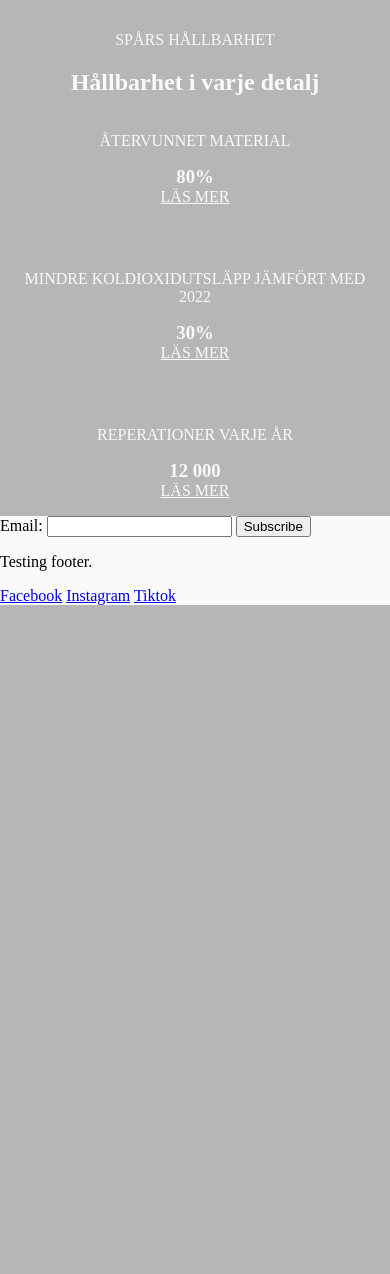
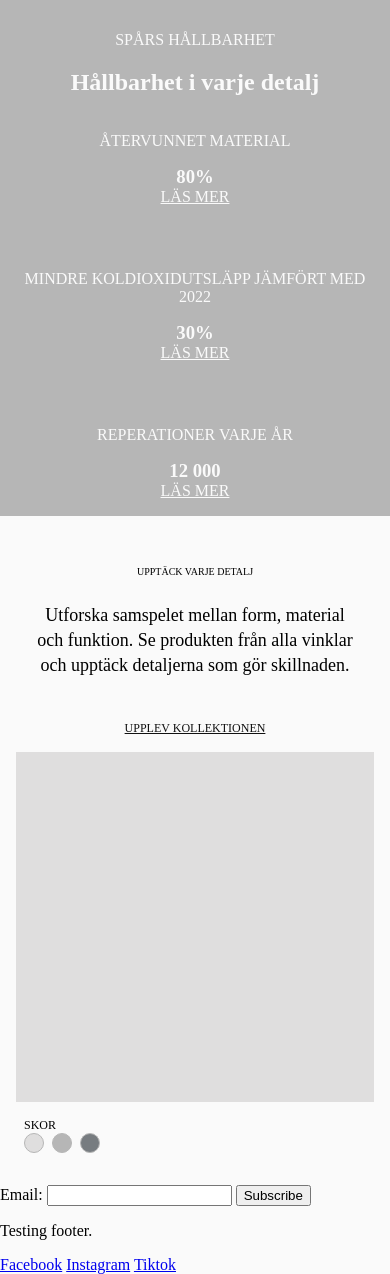
Before and after one commit to allehammar/SP-R, a PHP site: page / in a window 390 px wide. Shown: the part 1380-2654 px from the top of the page. Before the commit the page ends 1985 px from the top, so only its background shows below. Run offline with PHP 8.4, Linux system fonts and the light colour scheme.

Commit message:
greyboxFivePhone

```diff
--- a/index.php
+++ b/index.php
@@ -81,6 +81,50 @@ require_once __DIR__ . '/header.php';
     </div>
   </div>
 
+  <div class="configurators">
+    <div class="configuratorInfo">
+      <div class="configuratorInfoEtiquette">
+        <p>UPPTÄCK VARJE DETALJ</p>
+      </div>
+
+      <div class="configuratorInfoDescription">
+        <h3>Utforska samspelet mellan form, material och funktion. Se produkten från alla vinklar och upptäck detaljerna som gör skillnaden.</h3>
+      </div>
+    </div>
+
+    <div class="configuratorLink">
+      <a href="">UPPLEV KOLLEKTIONEN</a>
+    </div>
+
+    <div class="configuratorTools">
+      <div class="configurator3D">
+
+      </div>
+
+      <div class="configuratorChoices">
+        <div class="productChoiceName">
+          <div class="productChoiceNameText">
+            <p>SKOR</p>
+          </div>
+        </div>
+
+        <div class="productChoiceColor">
+          <div class="colorOne">
+
+          </div>
+
+          <div class="colorTwo">
+
+          </div>
+
+          <div class="colorThree">
+
+          </div>
+        </div>
+      </div>
+    </div>
+  </div>
+
   <form action="">
     <label for="Email">
       Email:
--- a/style.css
+++ b/style.css
@@ -261,6 +261,95 @@ GreyboxThree
   color: var(--base-colorOne);
 } */
 
+/*--------------------------
+GreyboxFive
+----------------------------*/
+.configurators {
+  background-color: var(--base-colorOne);
+  width: 100%;
+  padding: var(--space-ss);
+}
+
+.configuratorInfo {
+  display: flex;
+  flex-direction: column;
+  align-items: center;
+  text-align: center;
+  gap: 16px;
+  padding: 24px 16px;
+}
+
+.configuratorInfoEtiquette {
+  font-size: 10px;
+  margin: 0;
+}
+
+.configuratorInfoDescription h3 {
+  font-weight: 400;
+  font-size: 18px;
+  line-height: 1.4;
+  margin: 0;
+}
+
+.configuratorLink {
+  text-align: center;
+  padding: 16px;
+}
+
+.configuratorLink a {
+  color: var(--base-colorSix);
+  font-size: 12px;
+}
+
+.configuratorTools {
+  display: flex;
+  flex-direction: column;
+}
+
+.configurator3D {
+  min-height: 350px;
+  width: 100%;
+  background-color: var(--base-colorTwo);
+}
+
+.configuratorChoices {
+  display: flex;
+  flex-direction: column;
+  padding: var(--space-ss) 8px;
+}
+
+.productChoiceNameText p {
+  font-size: 12px;
+  margin: 0;
+}
+
+.productChoiceColor {
+  display: flex;
+  align-items: center;
+  gap: 8px;
+}
+
+.colorOne,
+.colorTwo,
+.colorThree {
+  border-radius: 50%;
+  width: 20px;
+  height: 20px;
+  border: 1px solid var(--base-colorThree);
+}
+
+.colorOne {
+  background-color: var(--base-colorTwo);
+}
+
+.colorTwo {
+  background-color: var(--base-colorThree);
+}
+
+.colorThree {
+  background-color: var(--base-colorFour);
+}
+
 /* Tablet view */
 @media (min-width: 768px) {
   body {
```
Also changed, not shown: 1 other file.
